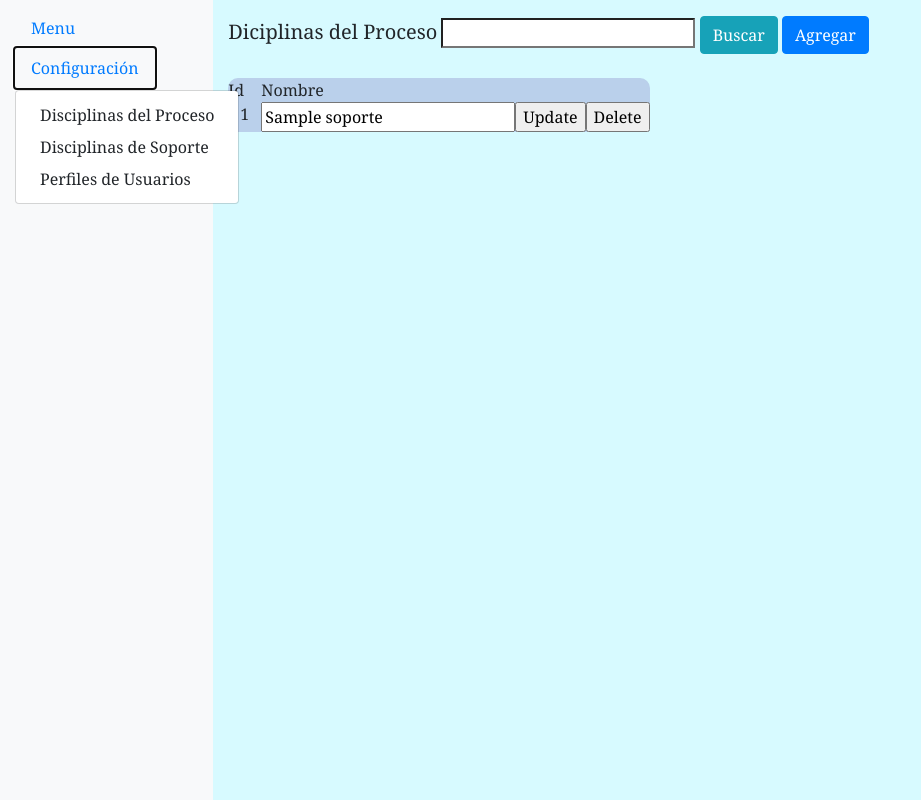
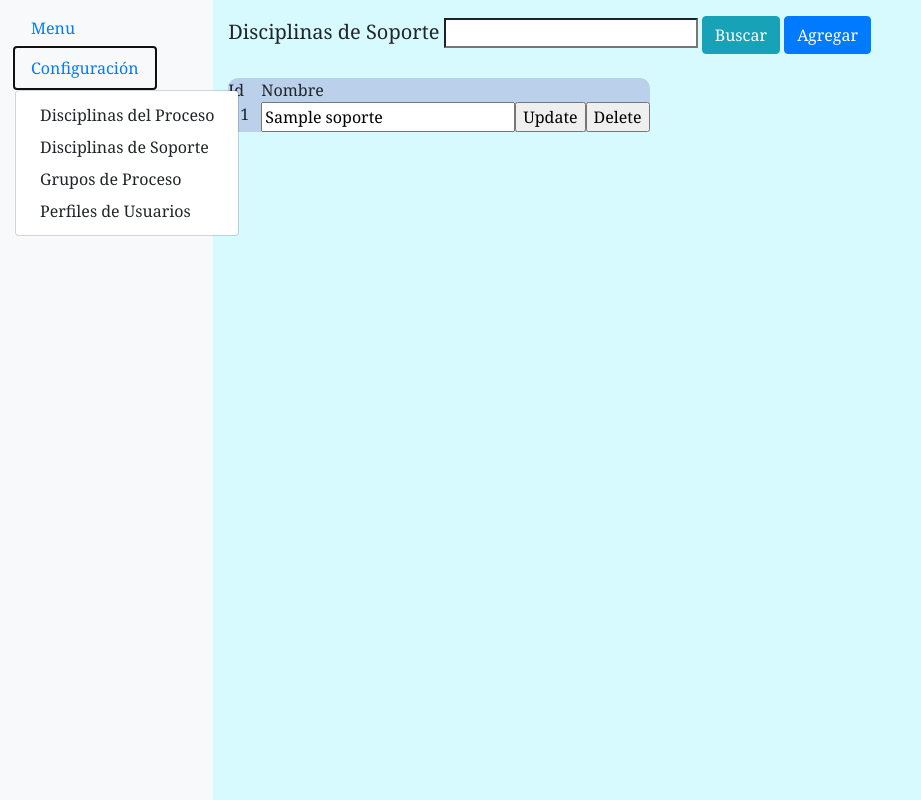
Before and after one commit to dwest06/Software---Ejer-3, a Flask app: page /soporte in a window 1280 px wide, after a click on "Configuración". Shown: the whole page, without its empty margins (0-921 px from the left). Run offline with Flask 2, Linux system fonts and the light colour scheme; a user stored in the database is signed in; tables that the repository leaves empty hold one stand-in row (values such as "Sample post"); some libraries are stand-ins or nearby versions.

Commit message:
Agregando Grupos

```diff
--- a/app/gestion/views.py
+++ b/app/gestion/views.py
@@ -1,7 +1,7 @@
 from flask import Blueprint, render_template, redirect, url_for, request, flash
 from flask_login import login_required, current_user
 from ..usuarios.models import User
-from .models import Procesos, Soporte
+from .models import Procesos, Soporte, Grupos_Procesos
 from app import db
 
 gestion = Blueprint('gestion', __name__)
@@ -23,11 +23,11 @@ def home2():
 @login_required
 @gestion.route("/procesos")
 def procesos():
-    diciplinas = Procesos.query.all()
+    disciplinas = Procesos.query.all()
     add = url_for('gestion.procesos_add')
     update = url_for('gestion.procesos_update')
     delete = url_for('gestion.procesos_delete')
-    return render_template('procesos.html', diciplinas = diciplinas, add = add, update = update, delete = delete)
+    return render_template('generic.html', view = "Disciplina de Procesos", forms = disciplinas, add = add, update = update, delete = delete)
 
 @login_required
 @gestion.route("/procesos/add", methods=['POST', "GET"])
@@ -39,7 +39,7 @@ def procesos_add():
         db.session.commit()
         flash("Proceso agregado.","success")
         return redirect(url_for('gestion.procesos'))
-    return render_template('procesos_add.html')
+    return render_template('generic_add.html', view = "Agregar Disciplina de Procesos")
 
 @login_required
 @gestion.route("/procesos/update", methods=['POST'])
@@ -70,11 +70,11 @@ def procesos_delete():
 @login_required
 @gestion.route("/soporte")
 def soporte():
-    diciplinas = Soporte.query.all()
+    disciplinas = Soporte.query.all()
     add = url_for('gestion.soporte_add')
     update = url_for('gestion.soporte_update')
     delete = url_for('gestion.soporte_delete')
-    return render_template('procesos.html', diciplinas = diciplinas, add = add, update = update, delete = delete)
+    return render_template('generic.html', view = "Disciplinas de Soporte", forms = disciplinas, add = add, update = update, delete = delete)
 
 @login_required
 @gestion.route("/soporte/add", methods=['POST', 'GET'])
@@ -86,7 +86,7 @@ def soporte_add():
         db.session.commit()
         flash("Proceso agregado.","success")
         return redirect(url_for('gestion.soporte'))
-    return render_template('procesos_add.html')
+    return render_template('generic_add.html', view = "Agregar Disciplinas de Soporte")
 
 @login_required
 @gestion.route("/soporte/update", methods=['POST'])
@@ -108,3 +108,49 @@ def soporte_delete():
     db.session.delete(soporte)
     db.session.commit()
     return redirect(url_for("gestion.soporte"))
+
+# GRUPOS DE PROCESOS
+
+@login_required
+@gestion.route("/gruposp")
+def gruposp():
+    grupos = Grupos_Procesos.query.all()
+    add = url_for('gestion.gruposp_add')
+    update = url_for('gestion.gruposp_update')
+    delete = url_for('gestion.gruposp_delete')
+    return render_template('generic.html', view = "Grupos de Procesos", forms = grupos, add = add, update = update, delete = delete)
+
+@login_required
+@gestion.route("/gruposp/add", methods=['POST', 'GET'])
+def gruposp_add():
+    if request.method == "POST":
+        name = request.form.get("name")
+        p = Grupos_Procesos(name=name)
+        db.session.add(p)
+        db.session.commit()
+        flash("Grupo de Proceso agregado.","success")
+        return redirect(url_for('gestion.gruposp'))
+    return render_template('generic_add.html', view = "Añadir Grupo de Procesos")
+
+@login_required
+@gestion.route("/gruposp/update", methods=['POST'])
+def gruposp_update():
+    if request.method == "POST":
+        pk = request.form.get('id')
+        name = request.form.get("name")
+        p = Grupos_Procesos.query.get(pk)
+        p.name = name
+        db.session.commit()
+        flash("Proceso agregado.","success")
+    return redirect(url_for('gestion.gruposp'))
+
+@login_required
+@gestion.route("/gruposp/delete", methods=['POST'])
+def gruposp_delete():
+    if request.method == "POST":
+        pk = request.form.get("id")
+        gruposp = Grupos_Procesos.query.get(pk)
+        db.session.delete(gruposp)
+        db.session.commit()
+        return redirect(url_for("gestion.gruposp"))
+    return redirect(url_for('gestion.gruposp'))
--- a/app/templates/procesos.html
+++ b/app/templates/generic.html
@@ -5,7 +5,7 @@
 <div class="row">
 
     <div class="col pt-2">
-        <h1 style="text-align: center;">Diciplinas del Proceso</h1>
+        <h1 style="text-align: center;">{{ view }}</h1>
 
         <input type="search">
         <button class="btn btn-info">Buscar</button>
@@ -18,16 +18,16 @@
                 <th>Nombre</th>
             </thead>
             <tbody>
-                {% for diciplina in diciplinas %}
+                {% for form in forms %}
                 <tr>
                     <td style="padding-left: 12px; padding-right: 12px;">
-                        {{diciplina.id}}
+                        {{form.id}}
                         <br>
                     </td>
                     <form method="POST" action="{{ update }}">
-                        <input type="hidden" value="{{diciplina.id}}" name="id">
+                        <input type="hidden" value="{{form.id}}" name="id">
                         <td>
-                            <input type="text" value="{{diciplina.name}}" name="name">
+                            <input type="text" value="{{form.name}}" name="name">
                         </td>
                         <td>
                             <input type="submit" value="Update">
@@ -35,7 +35,7 @@
                     </form>
                     <td>
                         <form method="POST" action="{{ delete }}" style="display: inline">
-                            <input type="hidden" value="{{diciplina.id}}" name="id">
+                            <input type="hidden" value="{{form.id}}" name="id">
                             <input type="submit" value="Delete">
                         </form>
                     </td>
--- a/app/templates/procesos_add.html
+++ b/app/templates/generic_add.html
@@ -5,11 +5,11 @@
 <div class="row">
 
     <div class="col pt-2">
-      <h1 style="text-align: center;">Diciplinas del Proceso</h1>
+      <h1 style="text-align: center;">{{ view }}</h1>
 
       <form action="" method="POST" class="form-group">
         <input type="text" name="name" class="form-control" placeholder="Nombre" required>
-        <button type="submit" class="btn btn-success">Submit</button>
+        <button type="submit" class="btn btn-success">Agregar</button>
       </form>
     </div>
 </div>
--- a/app/templates/login.html
+++ b/app/templates/login.html
@@ -19,12 +19,12 @@
 
     <form action="" method="POST">
         <div class="form-group">
-            <input type="text" name="username" class="form-control" placeholder="username" required>
+            <input type="text" name="username" class="form-control" placeholder="usuario" required>
         </div>
         <div class="form-group">
-            <input type="password" name="password" class="form-control" placeholder="password" required>
+            <input type="password" name="password" class="form-control" placeholder="contrasena" required>
         </div>
-        <button class="btn btn-primary" type="submit">Submit</button>
+        <button class="btn btn-primary" type="submit">Ingresar</button>
     </form>
 </div>
 {% endblock %}
--- a/app/templates/sidebar.html
+++ b/app/templates/sidebar.html
@@ -14,6 +14,7 @@
             <div class="dropdown-menu" aria-labelledby="dropdownMenuLink">
                 <a class="dropdown-item" href="{{ url_for('gestion.procesos')}}" >Disciplinas del Proceso</a>
                 <a class="dropdown-item" href="{{ url_for('gestion.soporte')}}">Disciplinas de Soporte</a>
+                <a class="dropdown-item" href="{{ url_for('gestion.gruposp')}}">Grupos de Proceso</a>
                 <a class="dropdown-item" href="{{ url_for('usuarios.perfiles')}}">Perfiles de Usuarios</a>
             </div>
         </div>
```
Also changed, not shown: app/gestion/models.py (+9 -2 lines).
